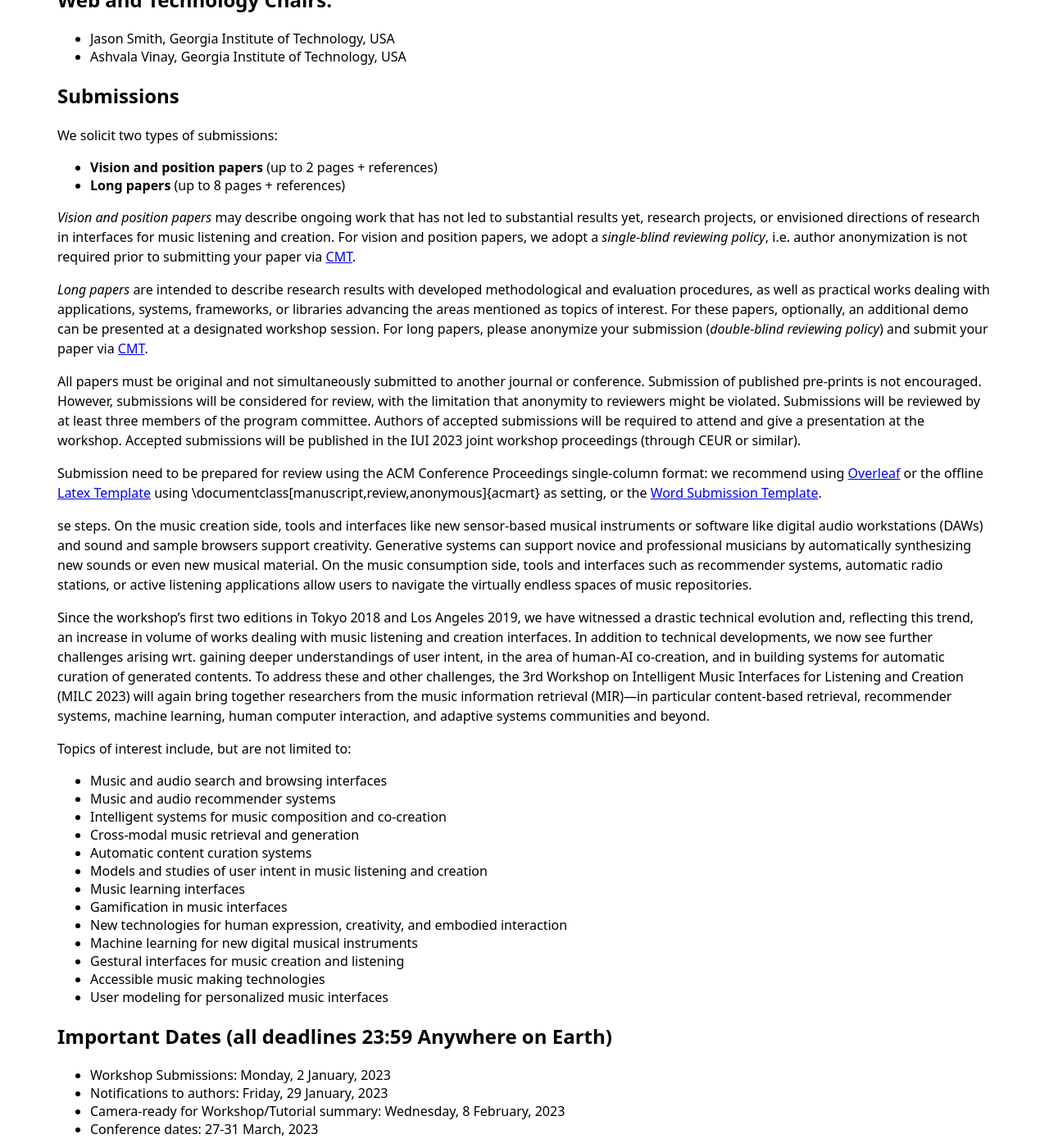
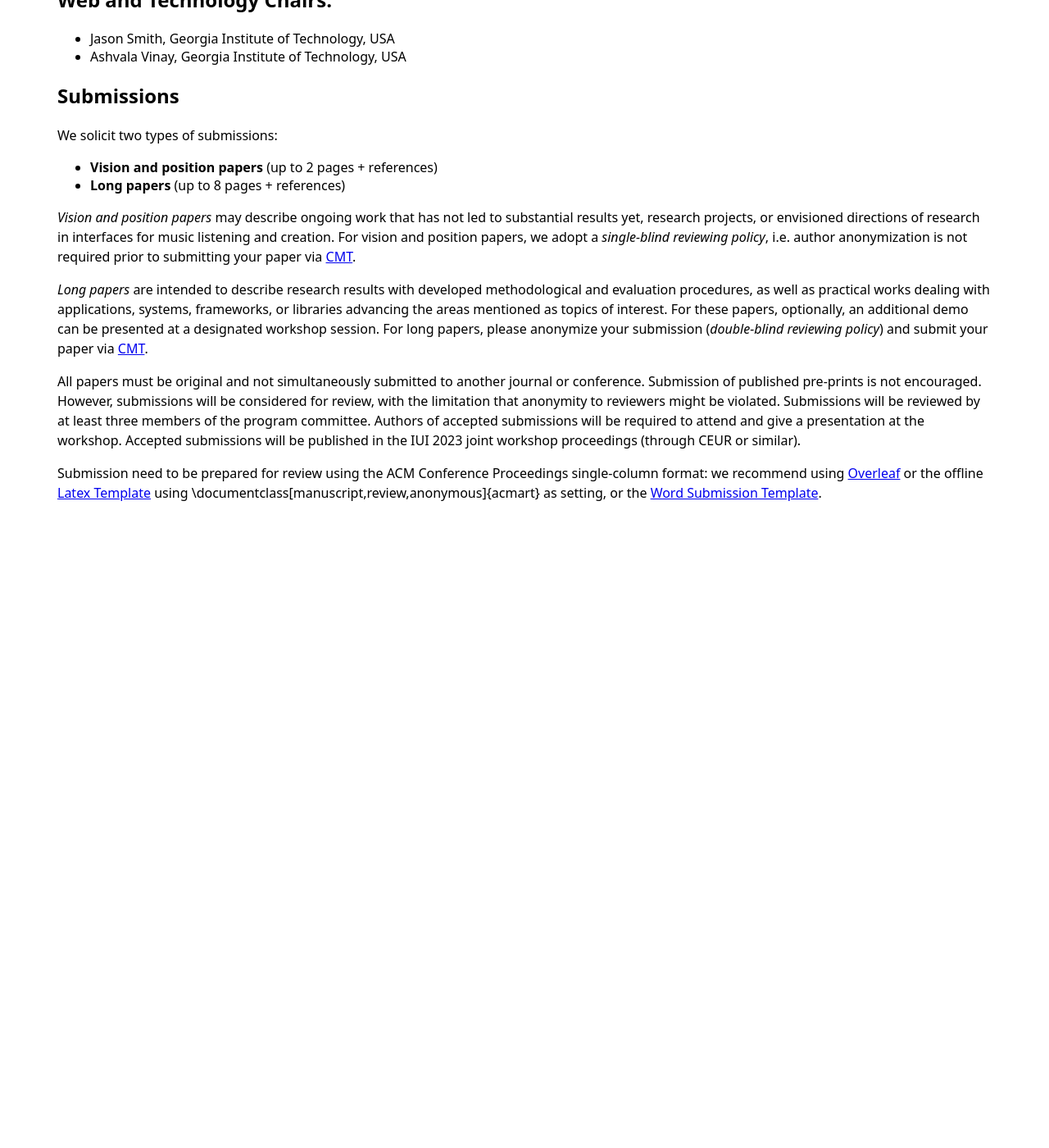
Before and after one commit to milc2023/milc2023.github.io, a Jekyll site: the page built from index.markdown, in a window 1280 px wide and 1400 px high, scrolled down 1473 px. Shown: the whole window at 82% size. Built offline with Jekyll 4.4.1, drawn with Linux system fonts in a browser that asks for light colours; after the commit the page ends 2102 px from its top, so only the background shows below that; some of the changed text lies outside the part shown.

Commit message:
Removed old content

```diff
--- a/index.markdown
+++ b/index.markdown
@@ -55,53 +55,3 @@ We solicit two types of submissions:
 All papers must be original and not simultaneously submitted to another journal or conference. Submission of published pre-prints is not encouraged. However, submissions will be considered for review, with the limitation that anonymity to reviewers might be violated. Submissions will be reviewed by at least three members of the program committee. Authors of accepted submissions will be required to attend and give a presentation at the workshop. Accepted submissions will be published in the IUI 2023 joint workshop proceedings (through CEUR or similar).
 
 Submission need to be prepared for review using the ACM Conference Proceedings single-column format: we recommend using [Overleaf](https://authors.acm.org/proceedings/production-information/overleaf) or the offline [Latex Template](https://authors.acm.org/proceedings/production-information/preparing-your-article-with-latex) using \documentclass[manuscript,review,anonymous]{acmart} as setting, or the [Word Submission Template](https://authors.acm.org/proceedings/production-information/preparing-your-article-with-microsoft-word).
-
-
-se steps. On the music creation side, tools and interfaces like new sensor-based musical instruments or software like digital audio workstations (DAWs) and sound and sample browsers support creativity. Generative systems can support novice and professional musicians by automatically synthesizing new sounds or even new musical material. On the music consumption side, tools and interfaces such as recommender systems, automatic radio stations, or active listening applications allow users to navigate the virtually endless spaces of music repositories.
-
-Since the workshop’s first two editions in Tokyo 2018 and Los Angeles 2019, we have witnessed a drastic technical evolution and, reflecting this trend, an increase in volume of works dealing with music listening and creation interfaces. In addition to technical developments, we now see further challenges arising wrt. gaining deeper understandings of user intent, in the area of human-AI co-creation, and in building systems for automatic curation of generated contents. To address these and other challenges, the 3rd Workshop on Intelligent Music Interfaces for Listening and Creation (MILC 2023) will again bring together researchers from the music information retrieval (MIR)—in particular content-based retrieval, recommender systems, machine learning, human computer interaction, and adaptive systems communities and beyond.
-
-Topics of interest include, but are not limited to:
-- Music and audio search and browsing interfaces
-- Music and audio recommender systems
-- Intelligent systems for music composition and co-creation
-- Cross-modal music retrieval and generation
-- Automatic content curation systems
-- Models and studies of user intent in music listening and creation
-- Music learning interfaces
-- Gamification in music interfaces
-- New technologies for human expression, creativity, and embodied interaction
-- Machine learning for new digital musical instruments
-- Gestural interfaces for music creation and listening
-- Accessible music making technologies
-- User modeling for personalized music interfaces
-
-
-## Important Dates (all deadlines 23:59 Anywhere on Earth)
-- Workshop Submissions: Monday, 2 January, 2023
-- Notifications to authors: Friday, 29 January, 2023
-- Camera-ready for Workshop/Tutorial summary: Wednesday, 8 February, 2023
-- Conference dates: 27-31 March, 2023
-
-## Organizers:
-- [Peter Knees](https://www.ifs.tuwien.ac.at/~knees/), TU Wien, Austria
-- [Alexander Lerch](https://music.gatech.edu/alexander-lerch), Georgia Institute of Technology, USA
-
-## Web and Technology Chairs:
-- [Jason Smith](mailto:jsmith775@gatech.edu), Georgia Institute of Technology, USA
-- [Ashvala Vinay](mailto:ashvala@gatech.edu), Georgia Institute of Technology, USA
-
-
-## Submissions
-We solicit two types of submissions:
-
-- **Vision and position papers** (up to 2 pages + references)
-- **Long papers** (up to 8 pages + references)
-
-*Vision and position papers* may describe ongoing work that has not led to substantial results yet, research projects, or envisioned directions of research in interfaces for music listening and creation. For vision and position papers, we adopt a _single-blind reviewing policy_, i.e. author anonymization is not required prior to submitting your paper via [CMT](https://cmt3.research.microsoft.com/MILC2023/).
-
-*Long papers* are intended to describe research results with developed methodological and evaluation procedures, as well as practical works dealing with applications, systems, frameworks, or libraries advancing the areas mentioned as topics of interest. For these papers, optionally, an additional demo can be presented at a designated workshop session. For long papers, please anonymize your submission (_double-blind reviewing policy_) and submit your paper via [CMT](https://cmt3.research.microsoft.com/MILC2023/).
-
-All papers must be original and not simultaneously submitted to another journal or conference. Submission of published pre-prints is not encouraged. However, submissions will be considered for review, with the limitation that anonymity to reviewers might be violated. Submissions will be reviewed by at least three members of the program committee. Authors of accepted submissions will be required to attend and give a presentation at the workshop.
-
-Submission need to be prepared for review using the ACM Conference Proceedings single-column format: we recommend using [Overleaf](https://authors.acm.org/proceedings/production-information/overleaf) or the offline [Latex Template](https://authors.acm.org/proceedings/production-information/preparing-your-article-with-latex) using `\documentclass[manuscript,review,anonymous]{acmart}` as setting, or the [Word Submission Template](https://authors.acm.org/proceedings/production-information/preparing-your-article-with-microsoft-word).
```
Also changed, not shown: other parts of index.markdown (+1 -1 lines).
